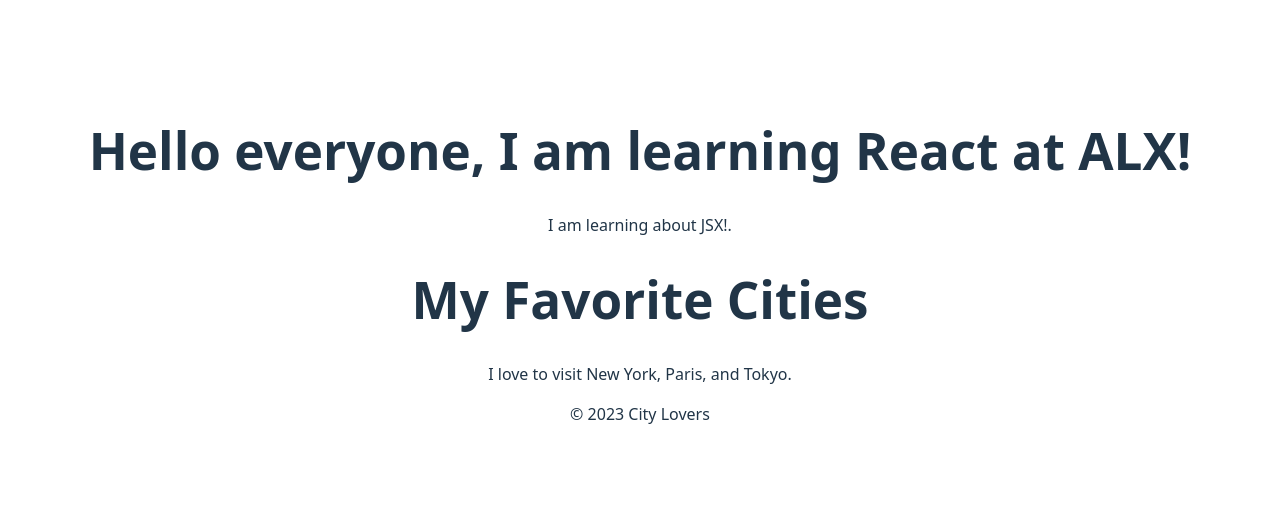
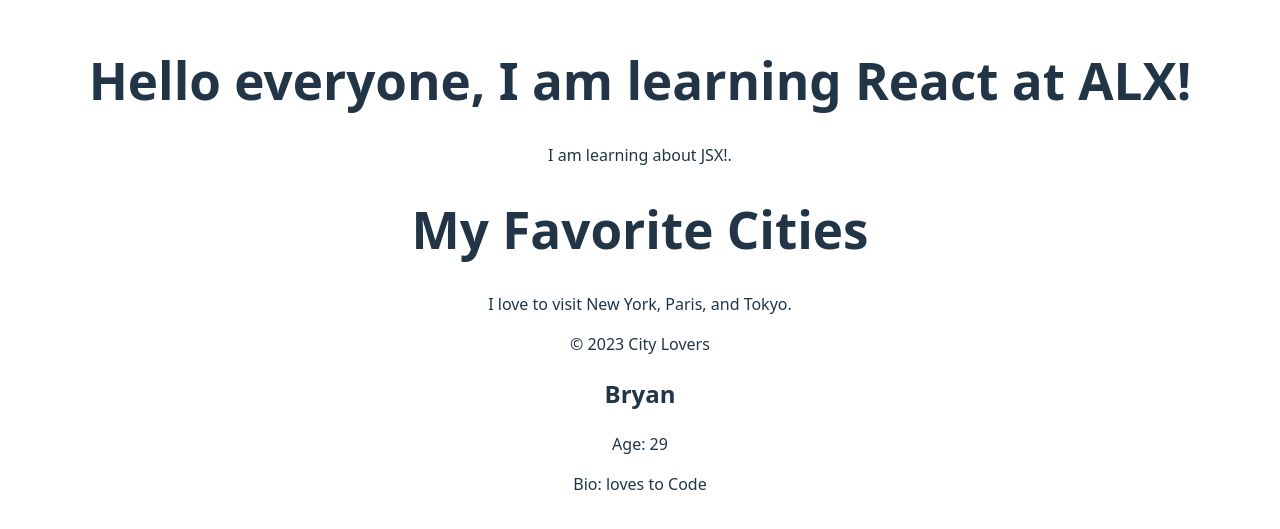
Before and after one commit to NonsoTheTechGuy/alx-fe-reactjs, a React (Vite) app in the folder alx-react-app/: page / in a window 1280 px wide. Shown: the part 135-664 px from the top of the page. Built offline with nearby package versions, Linux system fonts and the light colour scheme.

Commit message:
Objective: Create a UserProfile component that receives and displays user information through props.

```diff
--- a/alx-react-app/src/App.jsx
+++ b/alx-react-app/src/App.jsx
@@ -3,10 +3,10 @@
 // import viteLogo from '/vite.svg'
 import './App.css'
 import WelcomeMessage from './components/WelcomeMessage'
-import Header from './components/Header';
-import MainContent from './components/MainContent';
-import Footer from './components/Footer';
-// import UserProfile from './UserProfile'
+import Header from './components/Header'
+import MainContent from './components/MainContent'
+import Footer from './components/Footer'
+import UserProfile from './components/UserProfile'
 
 function App() {
   // const [count, setCount] = useState(0)
@@ -18,6 +18,7 @@
       <Header />
       <MainContent />
       <Footer />
+      <UserProfile name="Bryan" age="29" bio="loves to Code"/>
     </div>
     )
   }
--- a/alx-react-app/src/components/UserProfile.jsx
+++ b/alx-react-app/src/components/UserProfile.jsx
@@ -1,9 +1,11 @@
-//  const UserProfile = (props) => {
-//    return (
-//      <div>
-//        <h2>{props.name}</h2>
-//        <p>Age: {props.age}</p>
-//        <p>Bio: {props.bio}</p>
-//      </div>
-//    );
-//  };
+ const UserProfile = (props) => {
+   return (
+     <div>
+       <h2>{props.name}</h2>
+       <p>Age: {props.age}</p>
+       <p>Bio: {props.bio}</p>
+     </div>
+   );
+};
+
+export default UserProfile;
```
